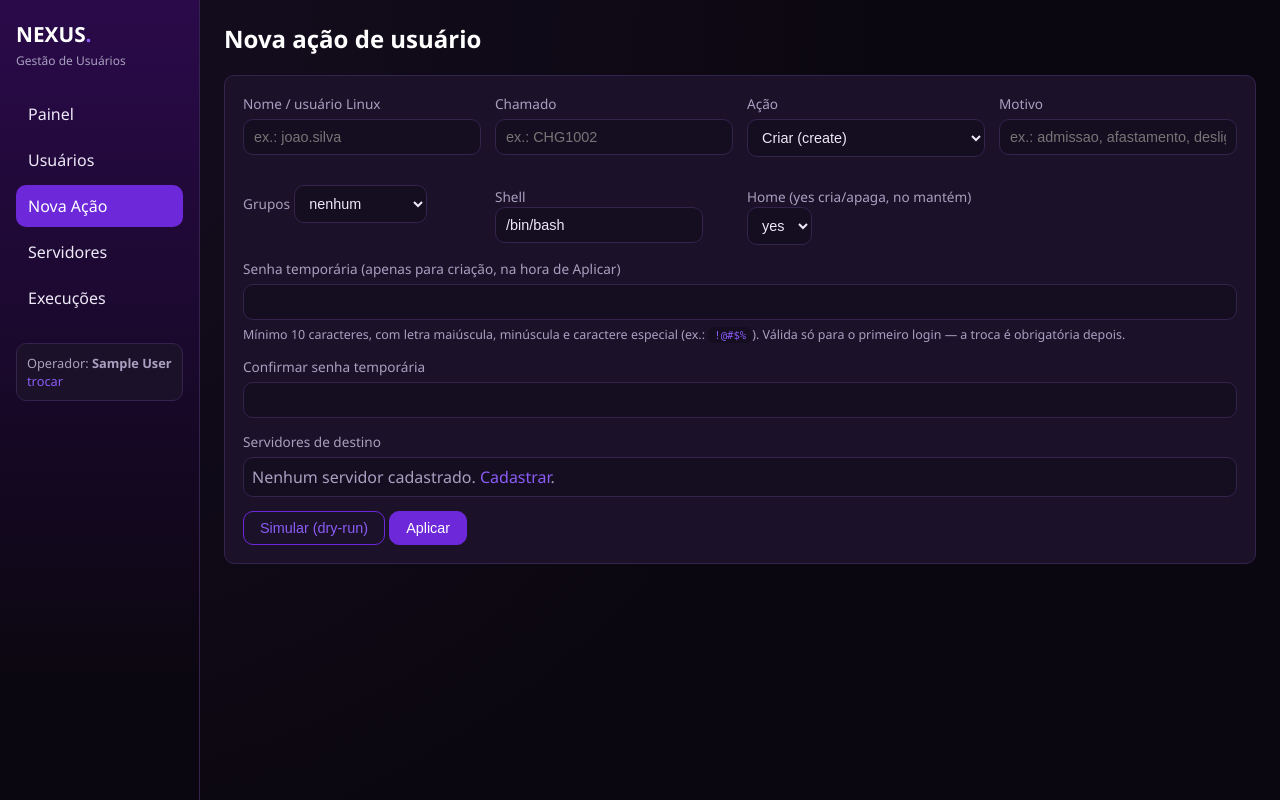
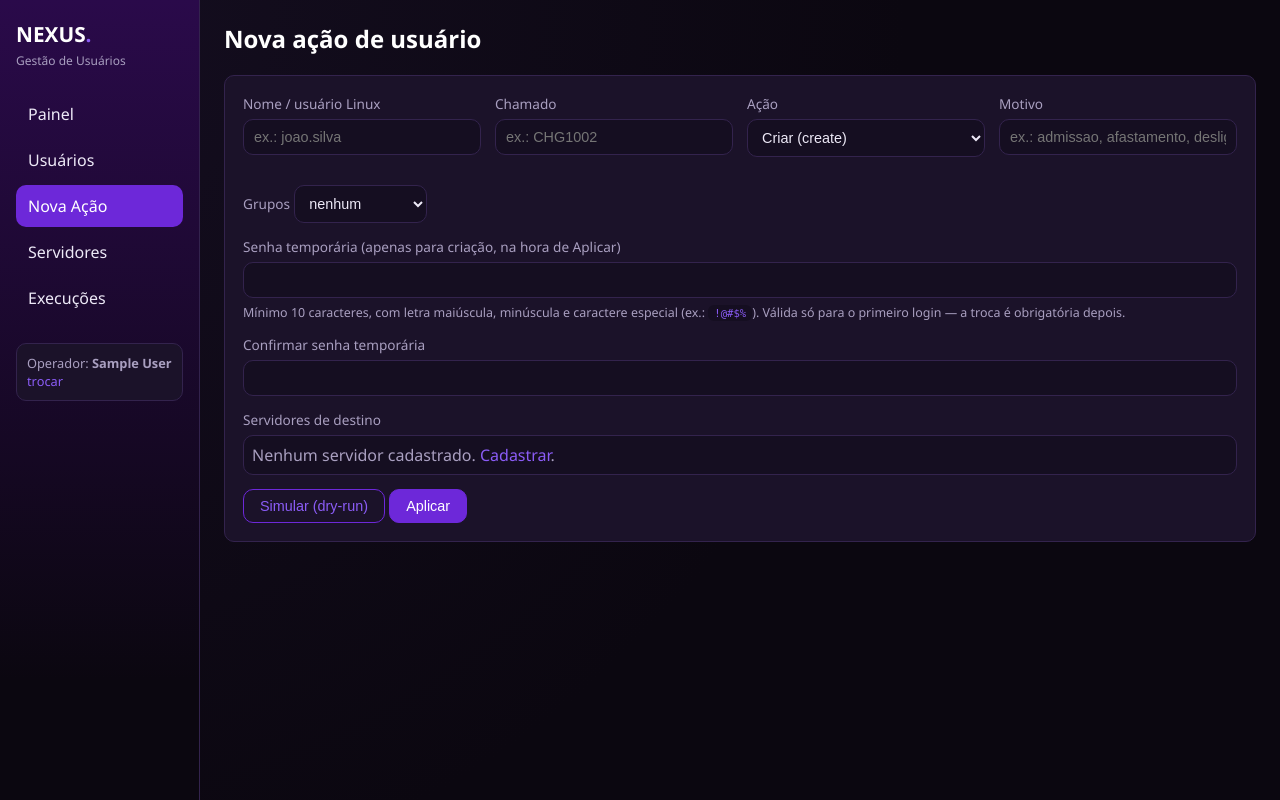
Before and after one commit to julyanarch/NEXUS, a Flask app: page /actions/new in a window 1280 px wide. Run offline with Flask 3, Linux system fonts and the light colour scheme; the visitor is signed in with stand-in values (Sample User, id 1); data that the repository does not hold is empty.

Commit message:
Remove campos Shell e Home do formulario de Nova Acao - fixos no backend
Home e Shell so eram usados na acao Criar, e sempre com o mesmo valor
sensato (home=yes, shell=/bin/bash) pro fluxo real de admissao de
funcionario. Tira os dois campos do formulario e fixa os valores em
_collect_action_form(), em vez de so escondê-los conforme a acao.

```diff
--- a/nexus_dashboard/app.py
+++ b/nexus_dashboard/app.py
@@ -440,15 +440,11 @@ def register_routes(app):
 
     def _collect_action_form():
         action = request.form.get("action", "").strip().lower()
-        # 'remove' e 'purge' ja dizem no proprio nome da acao se a home fica ou
-        # e apagada - o campo Home do formulario e ignorado (fica escondido na
-        # tela) pra nao contradizer o rotulo da acao escolhida.
-        if action == "remove":
-            home = "no"
-        elif action == "purge":
-            home = "yes"
-        else:
-            home = request.form.get("home", "yes")
+        # Cada acao ja sabe sozinha se a home fica ou e apagada - nao ha mais
+        # campo Home/Shell no formulario (so faziam sentido em "Criar", onde
+        # sao sempre "cria a home" e /bin/bash; as outras acoes nem usam
+        # esses campos).
+        home = "no" if action == "remove" else "yes"
         return {
             "username": request.form.get("username", "").strip(),
             "action": action,
@@ -456,7 +452,7 @@ def register_routes(app):
             "reason": request.form.get("reason", "").strip(),
             "ticket": request.form.get("ticket", "").strip(),
             "groups": ";".join(request.form.getlist("groups")),
-            "shell": request.form.get("shell", "").strip() or "/bin/bash",
+            "shell": "/bin/bash",
         }
 
     def _selected_server_ids():
--- a/nexus_dashboard/static/js/app.js
+++ b/nexus_dashboard/static/js/app.js
@@ -64,10 +64,11 @@ document.addEventListener("DOMContentLoaded", function () {
     togglePasswordGroup();
   }
 
-  // Grupos, Shell e Home so fazem sentido na criacao do usuario - em
-  // bloquear/remover/purgar esses campos sao ignorados pelo script, entao
-  // esconde os tres pra ninguem mexer neles a toa.
-  var fieldsOnlyForCreate = ["groups_group", "shell_group", "home_group"]
+  // Grupos so faz sentido na criacao do usuario - em bloquear/remover/purgar
+  // esse campo e ignorado pelo script, entao esconde pra ninguem mexer a toa.
+  // (Shell e Home saíram do formulário: pra Criar já são sempre /bin/bash e
+  // yes, fixos no backend; as outras ações nem usam esses campos.)
+  var fieldsOnlyForCreate = ["groups_group"]
     .map(function (id) { return document.getElementById(id); })
     .filter(Boolean);
   function toggleCreateOnlyFields() {
--- a/nexus_dashboard/templates/actions/new.html
+++ b/nexus_dashboard/templates/actions/new.html
@@ -33,17 +33,6 @@
           <option value="sudo">sudo</option>
           <option value="docker">docker</option>
           <option value="sudo;docker">sudo e docker</option>
-        </select>
-      </div>
-      <div class="form-group" id="shell_group">
-        <label>Shell</label>
-        <input type="text" name="shell" value="/bin/bash">
-      </div>
-      <div class="form-group" id="home_group">
-        <label>Home (yes cria/apaga, no mantém)</label>
-        <select name="home">
-          <option value="yes">yes</option>
-          <option value="no">no</option>
         </select>
       </div>
     </div>
```
Also changed, not shown: docs/DOCUMENTACAO_TECNICA.md (+15 -0 lines).
